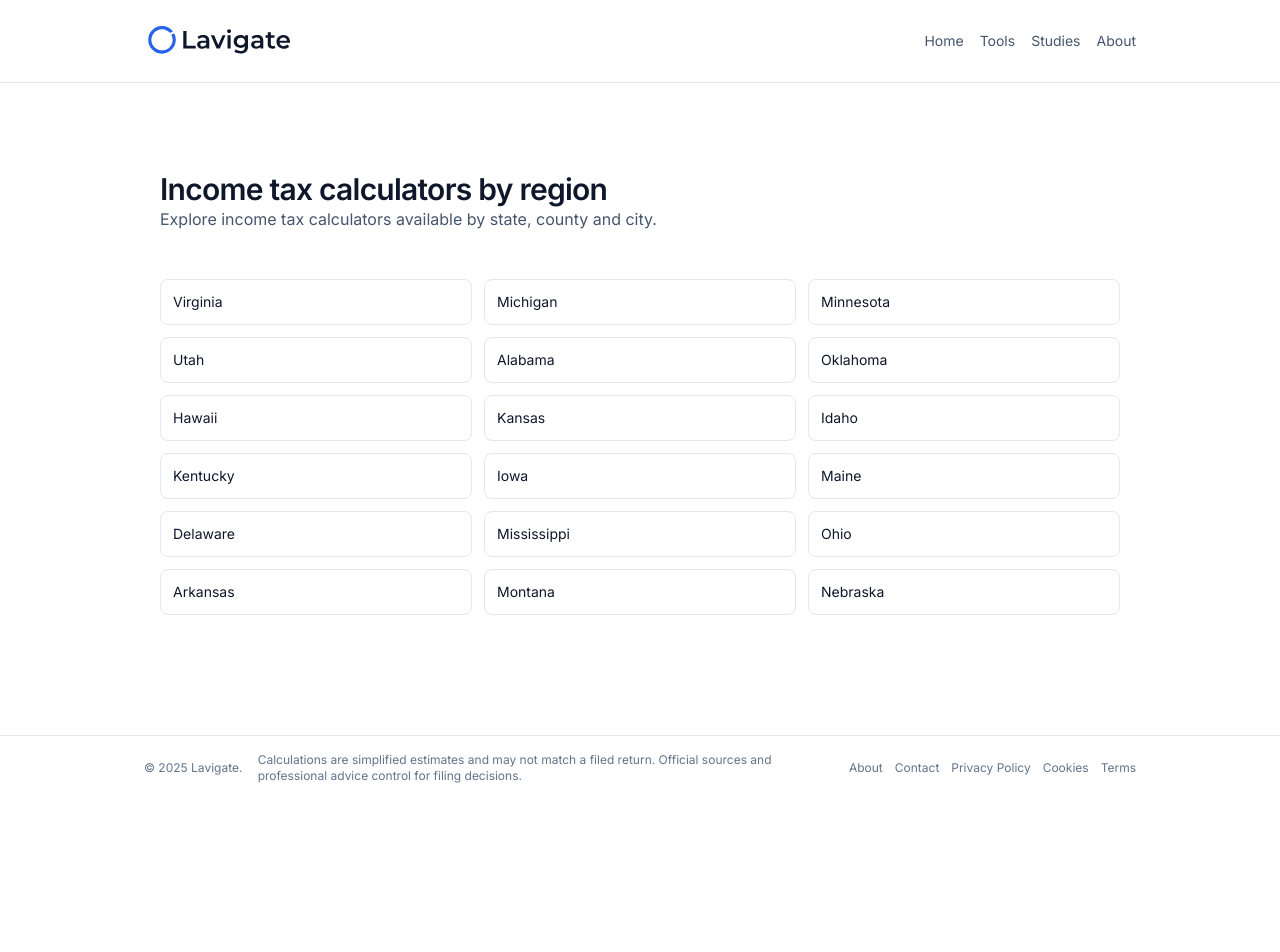
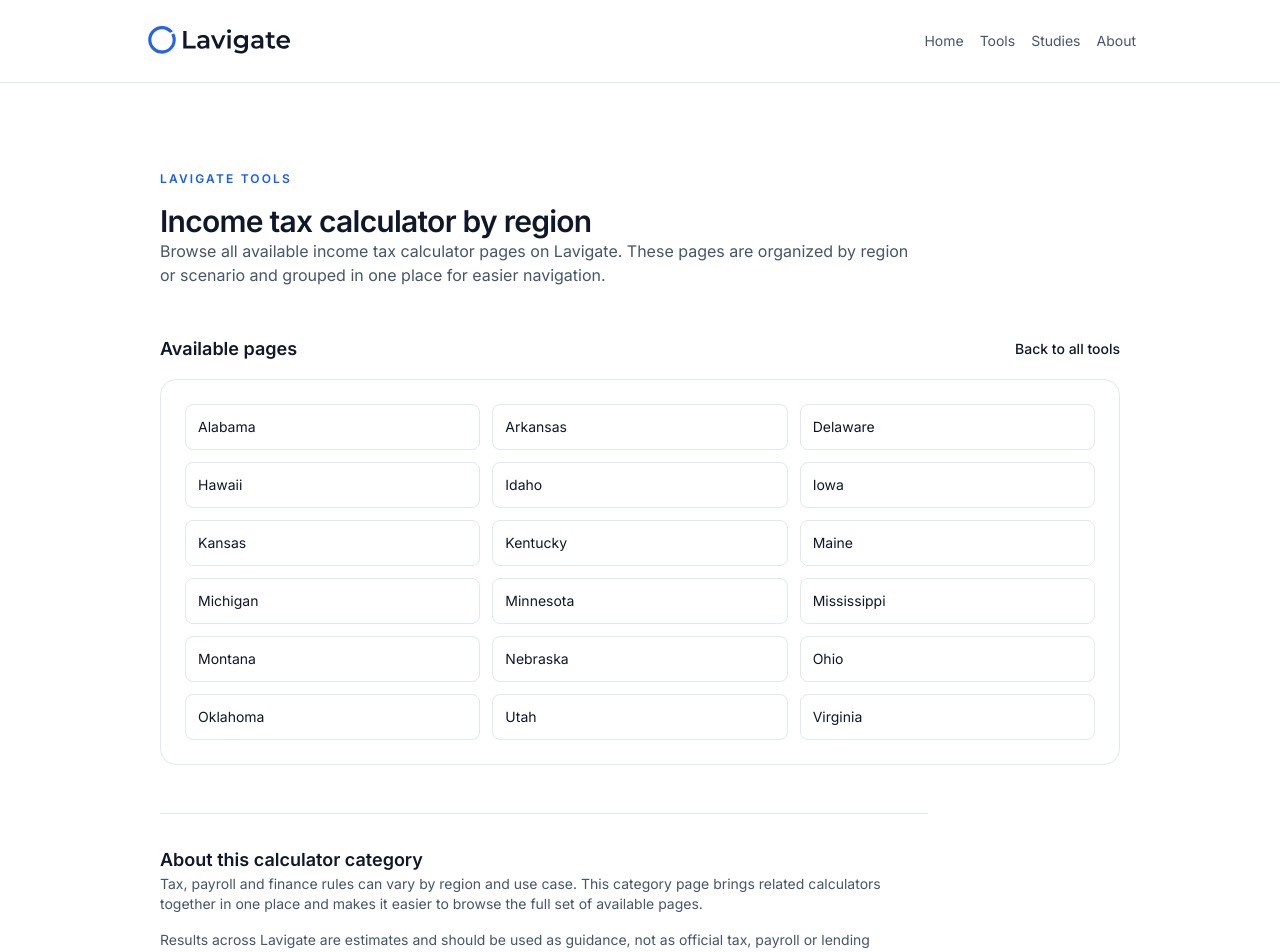
Before and after one commit to calleskattman/lavigate, a Next.js app: page /tools/income-tax in a window 1280 px wide. Shown: the top 952 px of the page. Before the commit the page ends 800 px from the top, so only its background shows below. Built offline with nearby package versions, Linux system fonts and the light colour scheme.

Commit message:
internal linking improvements

```diff
--- a/app/page.tsx
+++ b/app/page.tsx
@@ -52,12 +52,14 @@ export default function HomePage() {
           Explore calculators by category
         </h2>
 
-        <div className="grid gap-10 md:grid-cols-3">
+        <div className="grid gap-10 md:grid-cols-2 lg:grid-cols-3">
 
           {/* Income Tax */}
           <div>
             <h3 className="text-sm font-semibold text-slate-900">
-              Income tax calculators
+              <Link href="/tools/income-tax" className="hover:underline">
+                Income tax calculators
+              </Link>
             </h3>
 
             <ul className="mt-3 space-y-2 text-sm">
@@ -96,7 +98,9 @@ export default function HomePage() {
           {/* Sales Tax */}
           <div>
             <h3 className="text-sm font-semibold text-slate-900">
-              Sales tax calculators
+              <Link href="/tools/sales-tax" className="hover:underline">
+                Sales tax calculators
+              </Link>
             </h3>
 
             <ul className="mt-3 space-y-2 text-sm">
@@ -130,7 +134,9 @@ export default function HomePage() {
           {/* Property Tax */}
           <div>
             <h3 className="text-sm font-semibold text-slate-900">
-              Property tax calculators
+              <Link href="/tools/property-tax" className="hover:underline">
+                Property tax calculators
+              </Link>
             </h3>
 
             <ul className="mt-3 space-y-2 text-sm">
@@ -157,6 +163,78 @@ export default function HomePage() {
                 className="text-sm font-medium text-blue-700 hover:underline"
               >
                 View all property tax calculators →
+              </Link>
+            </div>
+          </div>
+
+          {/* Paycheck */}
+          <div>
+            <h3 className="text-sm font-semibold text-slate-900">
+              <Link href="/tools/paycheck" className="hover:underline">
+                Paycheck calculators
+              </Link>
+            </h3>
+
+            <ul className="mt-3 space-y-2 text-sm">
+              <li>
+                <Link href="/tools/paycheck/texas" className="text-blue-700 hover:underline">
+                  Texas paycheck calculator
+                </Link>
+              </li>
+              <li>
+                <Link href="/tools/paycheck/virginia" className="text-blue-700 hover:underline">
+                  Virginia paycheck calculator
+                </Link>
+              </li>
+              <li>
+                <Link href="/tools/paycheck/michigan" className="text-blue-700 hover:underline">
+                  Michigan paycheck calculator
+                </Link>
+              </li>
+            </ul>
+
+            <div className="mt-3">
+              <Link
+                href="/tools/paycheck"
+                className="text-sm font-medium text-blue-700 hover:underline"
+              >
+                View all paycheck calculators →
+              </Link>
+            </div>
+          </div>
+
+          {/* Mortgage */}
+          <div>
+            <h3 className="text-sm font-semibold text-slate-900">
+              <Link href="/tools/mortgage" className="hover:underline">
+                Mortgage calculators
+              </Link>
+            </h3>
+
+            <ul className="mt-3 space-y-2 text-sm">
+              <li>
+                <Link href="/tools/mortgage/va-mortgage-calculator" className="text-blue-700 hover:underline">
+                  VA mortgage calculator
+                </Link>
+              </li>
+              <li>
+                <Link href="/tools/mortgage/fha-mortgage-calculator" className="text-blue-700 hover:underline">
+                  FHA mortgage calculator
+                </Link>
+              </li>
+              <li>
+                <Link href="/tools/mortgage/100k-mortgage-payment" className="text-blue-700 hover:underline">
+                  $100K mortgage payment calculator
+                </Link>
+              </li>
+            </ul>
+
+            <div className="mt-3">
+              <Link
+                href="/tools/mortgage"
+                className="text-sm font-medium text-blue-700 hover:underline"
+              >
+                View all mortgage calculators →
               </Link>
             </div>
           </div>
--- a/app/tools/[toolId]/[regionSlug]/page.tsx
+++ b/app/tools/[toolId]/[regionSlug]/page.tsx
@@ -245,9 +245,20 @@ if (!isMortgage && !region) {
         category={tool.id}
         region={isMortgage ? "United States" : region!.displayName}
       >
-        <p className="text-sm text-slate-600">
-        Estimates only. Loan terms and approval depend on lender underwriting.
-        </p>
+        <div className="space-y-3">
+          <p className="text-sm text-slate-600">
+            Estimates only. Loan terms and approval depend on lender underwriting.
+          </p>
+
+          <p className="text-sm text-slate-600">
+            <a
+              href={`/tools/${tool.id}`}
+              className="text-blue-600 hover:underline"
+            >
+              Browse all {tool.name.toLowerCase()} pages
+            </a>
+          </p>
+        </div>
 
         {tool.id === "income-tax" && <IncomeTaxTool config={config} />}
         {tool.id === "sales-tax" && <SalesTaxTool config={config} />}
--- a/app/tools/[toolId]/page.tsx
+++ b/app/tools/[toolId]/page.tsx
@@ -3,14 +3,42 @@
 import type { Metadata } from "next";
 import Link from "next/link";
 import { notFound } from "next/navigation";
+
 import { tools, getToolById, type ToolId } from "@/config/tools";
 import { regions } from "@/config/regions";
+import { mortgageData } from "@/config/data/mortgage";
 
 type Props = {
   params: Promise<{
     toolId: string;
   }>;
 };
+
+function getToolPages(toolId: ToolId) {
+  const tool = getToolById(toolId);
+  if (!tool) return null;
+
+  if (tool.id === "mortgage") {
+    const pages = Object.values(mortgageData)
+      .map((config) => ({
+        slug: config.pageSlug,
+        label: config.systemName,
+      }))
+      .sort((a, b) => a.label.localeCompare(b.label));
+
+    return { tool, pages };
+  }
+
+  const pages = regions
+    .filter((region) => tool.supportedRegionIds.includes(region.id))
+    .map((region) => ({
+      slug: region.slug,
+      label: region.displayName ?? region.name,
+    }))
+    .sort((a, b) => a.label.localeCompare(b.label));
+
+  return { tool, pages };
+}
 
 // ---------- Static params ----------
 
@@ -22,66 +50,97 @@ export function generateStaticParams() {
 
 // ---------- Metadata ----------
 
-export async function generateMetadata(
-  { params }: Props
-): Promise<Metadata> {
+export async function generateMetadata({ params }: Props): Promise<Metadata> {
   const { toolId } = await params;
 
-  const tool = getToolById(toolId as ToolId);
-  if (!tool) return {};
+  const entry = getToolPages(toolId as ToolId);
+  if (!entry) {
+    return {};
+  }
 
   return {
-    title: `${tool.name}s by region | Lavigate`,
-    description: `Browse ${tool.label.toLowerCase()} calculators by region.`,
+    title: `${entry.tool.name} by region | Lavigate`,
+    description: `Browse all available ${entry.tool.name.toLowerCase()} pages on Lavigate.`,
     alternates: {
-      canonical: `https://lavigate.com/tools/${tool.id}`,
+      canonical: `https://lavigate.com/tools/${entry.tool.id}`,
     },
   };
 }
 
 // ---------- Page ----------
 
-export default async function ToolCategoryPage({
-  params,
-}: Props) {
+export default async function ToolCategoryPage({ params }: Props) {
   const { toolId } = await params;
 
-  const tool = getToolById(toolId as ToolId);
-  if (!tool) notFound();
+  const entry = getToolPages(toolId as ToolId);
+  if (!entry) notFound();
 
-  const supportedRegions = regions.filter((region) =>
-    tool.supportedRegionIds.includes(region.id)
-  );
+  const { tool, pages } = entry;
 
   return (
-    <main className="mx-auto max-w-5xl px-4 py-12 space-y-12">
+    <main className="mx-auto max-w-5xl space-y-12 px-4 py-12">
+      <header className="space-y-4">
+        <p className="text-xs font-semibold uppercase tracking-[0.18em] text-blue-600">
+          Lavigate tools
+        </p>
 
-      <header className="space-y-4">
         <h1 className="text-3xl font-semibold tracking-tight text-slate-900">
-          {tool.name}s by region
+          {tool.name} by region
         </h1>
 
-        <p className="max-w-3xl text-sm md:text-base text-slate-600">
-          Explore {tool.label.toLowerCase()} calculators available by
-          state, county and city.
+        <p className="max-w-3xl text-sm text-slate-600 md:text-base">
+          Browse all available {tool.name.toLowerCase()} pages on Lavigate.
+          These pages are organized by region or scenario and grouped in one
+          place for easier navigation.
         </p>
       </header>
 
-      <section>
-        <ul className="grid gap-3 sm:grid-cols-2 md:grid-cols-3 text-sm">
-          {supportedRegions.map((region) => (
-            <li key={region.id}>
+      <section className="space-y-4">
+        <div className="flex items-center justify-between">
+          <h2 className="text-lg font-semibold text-slate-900">
+            Available pages
+          </h2>
+
           <Link
-                href={`/tools/${tool.id}/${region.slug}`}
+            href="/tools"
+            className="text-sm font-medium text-blue-700 hover:underline"
+          >
+            Back to all tools
+          </Link>
+        </div>
+
+        <div className="rounded-2xl border border-slate-200 bg-white p-4 md:p-6">
+          <ul className="grid gap-3 text-sm sm:grid-cols-2 md:grid-cols-3">
+            {pages.map((page) => (
+              <li key={`${tool.id}-${page.slug}`}>
+                <Link
+                  href={`/tools/${tool.id}/${page.slug}`}
                   className="block rounded-lg border border-slate-200 p-3 hover:border-blue-500 hover:text-blue-600"
                 >
-                {region.displayName ?? region.name}
+                  {page.label}
                 </Link>
               </li>
             ))}
           </ul>
+        </div>
       </section>
 
+      <section className="max-w-3xl space-y-4 border-t border-slate-200 pt-8">
+        <h2 className="text-lg font-semibold text-slate-900">
+          About this calculator category
+        </h2>
+
+        <p className="text-sm text-slate-600">
+          Tax, payroll and finance rules can vary by region and use case. This
+          category page brings related calculators together in one place and
+          makes it easier to browse the full set of available pages.
+        </p>
+
+        <p className="text-sm text-slate-600">
+          Results across Lavigate are estimates and should be used as guidance,
+          not as official tax, payroll or lending determinations.
+        </p>
+      </section>
     </main>
   );
 }
--- a/app/tools/page.tsx
+++ b/app/tools/page.tsx
@@ -75,9 +75,12 @@ export default function ToolsIndexPage() {
           return (
             <section key={tool.id} className="space-y-4">
               <div className="flex items-center justify-between">
-                <h2 className="text-lg font-semibold text-slate-900">
+                <Link
+                  href={`/tools/${tool.id}`}
+                  className="text-lg font-semibold text-slate-900 hover:underline"
+                >
                   {tool.name}
-                </h2>
+                </Link>
 
                 <Link
                   href={`/tools/${tool.id}`}
--- a/components/navigation/RelatedRegionTools.tsx
+++ b/components/navigation/RelatedRegionTools.tsx
@@ -1,4 +1,5 @@
 import Link from "next/link";
+
 import { tools } from "@/config/tools";
 import { regions } from "@/config/regions";
 
@@ -6,6 +7,8 @@ type Props = {
   currentToolId: string;
   regionId: string;
 };
+
+const MAX_LINKS = 4;
 
 export function RelatedRegionTools({ currentToolId, regionId }: Props) {
   const region = regions.find((r) => r.id === regionId);
@@ -17,13 +20,14 @@ export function RelatedRegionTools({ currentToolId, regionId }: Props) {
         tool.id !== currentToolId &&
         tool.supportedRegionIds.includes(regionId)
     )
-    .slice(0, 2);
+    .sort((a, b) => a.id.localeCompare(b.id))
+    .slice(0, MAX_LINKS);
 
   if (relatedTools.length === 0) return null;
 
   return (
     <section className="mt-12 border-t border-slate-200 pt-6">
-      <h2 className="text-sm font-semibold text-slate-900 mb-3">
+      <h2 className="mb-3 text-sm font-semibold text-slate-900">
         Related calculators in {region.displayName}
       </h2>
 
```
Also changed, not shown: app/studies/highest-property-tax-states/page.tsx (+34 -0 lines), app/studies/real-cost-property-tax-by-state/page.tsx (+34 -0 lines), components/navigation/RelatedToolRegions.tsx (+52 -10 lines). Lines whose indentation alone changed are shown as unchanged.
